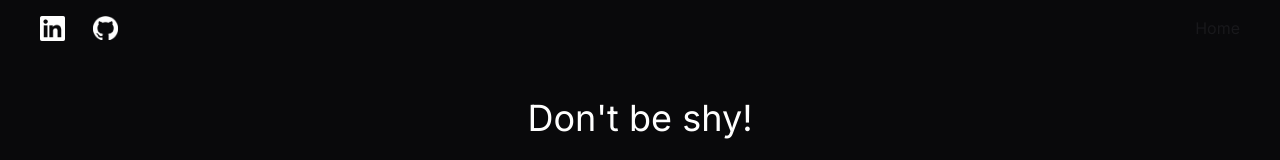
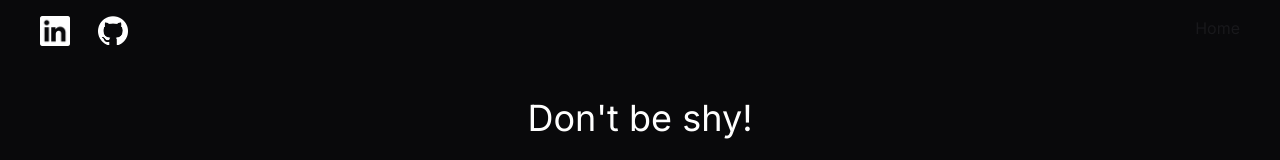
Before and after one commit to atavis94/AtavisPortfolio, a Next.js app in the folder atavisdev/: page /contact in a window 1280 px wide. Shown: the top 160 px of the page. Built offline with nearby package versions, Linux system fonts and the light colour scheme.

Commit message:
Fix buttons

```diff
--- a/atavisdev/app/layout.tsx
+++ b/atavisdev/app/layout.tsx
@@ -32,21 +32,23 @@ export default function RootLayout({
         <div className="TopBar inline-flex mb-20 bg-transparent">
           <div className="inline-flex bg-transparent">
             <div className="p-2 px-10 fixed top-0 inset-x-0 justify-start flex gap-2 space-x-5 bg-transparent">
-            <div className='pt-2' style={{ position: 'relative', zIndex: 10 }}>
-              <Image src={linkedinIcon} alt="LinkedInLink" width={25} height={25} onClick={() => router.push("https://github.com/your_github")}/>
-            </div>
-            <div className='pt-2' style={{ position: 'relative', zIndex: 10 }} >
-              <Image src={githubIcon} alt="Github" width={25} height={25}  />
-            </div>
-
-            </div>
-            <div className='pt-4 px-10 fixed top-0 inset-x-0 justify-end flex gap-2 space-x-5'>
+              <div className='pt-2' style={{ position: 'relative', zIndex: 10 }}>
+                <Image src={linkedinIcon} alt="Github" className='hover:cursor-pointer' width={30} height={30}  onClick={() => router.push("https://www.linkedin.com/in/aidan-forbes-085422b4/")}/>
+              </div>
+              <div className='pt-2' style={{ position: 'relative', zIndex: 10 }} >
+                <Image src={githubIcon} alt="Github" width={30} height={30} className='hover:cursor-pointer' onClick={() => router.push("https://github.com/atavis94")}/>
+              </div>
+              <div className="pt-4 px-10 fixed top-0 inset-x-0 right-0 justify-end flex gap-2 space-x-5">
               {
                 pathname === '/contact'
                   ? <Link href="/">Home</Link>
                   : <Link href="/contact">Contact</Link>
               }
             </div>
+            </div>
+
+
+
           </div>
         </div>
         {children}
--- a/atavisdev/app/page.tsx
+++ b/atavisdev/app/page.tsx
@@ -27,7 +27,7 @@ export default function Home() {
       </div>
 
       <div className="flex mt-32 justify-center gap-md-28 mb-27 w-full">
-        <Image src={unisaLogo} 	style={{objectFit: "contain"}} width={400} alt="UniSA STEM Logo" className="mx-10" onClick={() => router.push("https://github.com/your_github")}/>
+        <Image src={unisaLogo} 	style={{objectFit: "contain"}} width={400} alt="UniSA STEM Logo" className="mx-10"/>
         <div className="mx-10">
           <span className="text-xl font-bold">Bachelor of Information Technology (Software Development)</span>
           <hr/>
```
